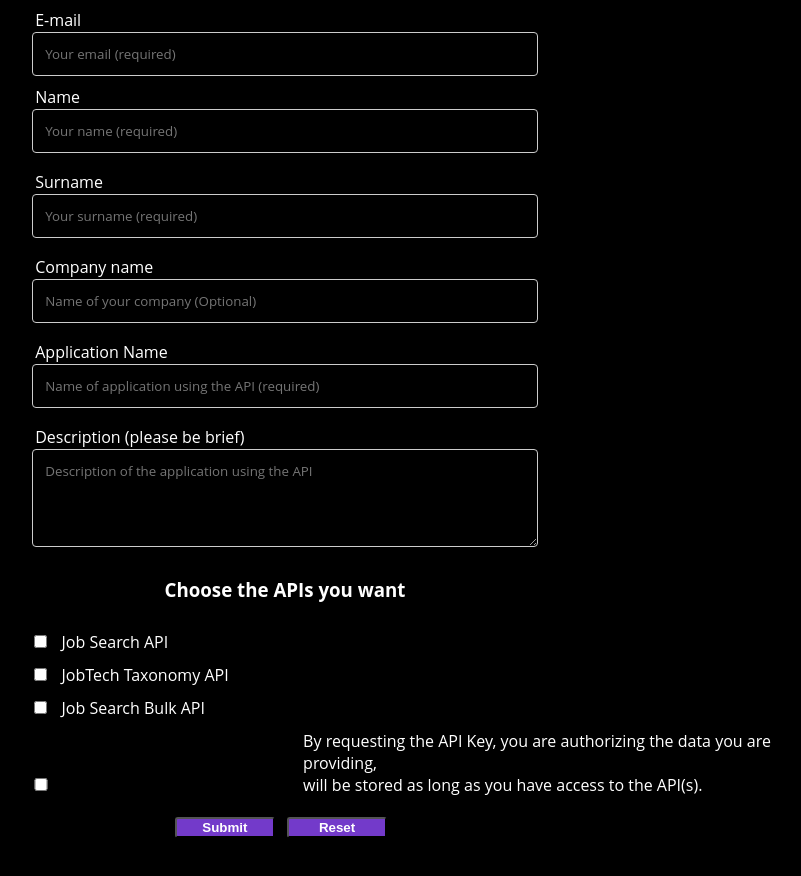
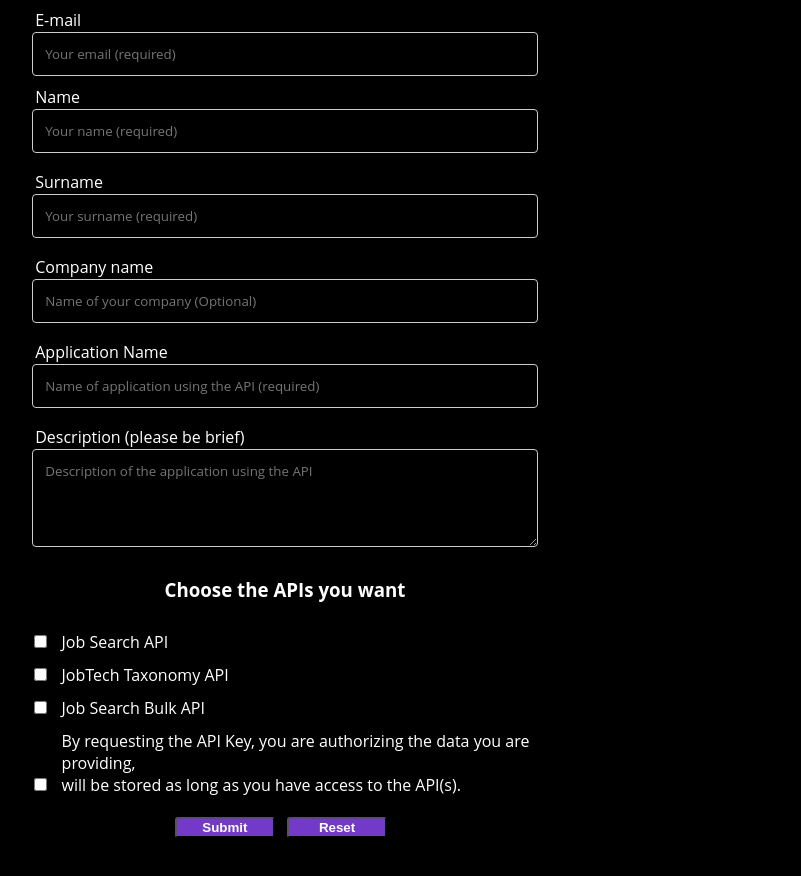
Before and after one commit to JobtechSwe/api-key-generator, a Flask app: page / in a window 1280 px wide. Shown: the part 297-1173 px from the top of the page, without its empty margins (385-1186 px from the left). Run offline with Flask 2, Linux system fonts and the light colour scheme; data that the repository does not hold is empty; parts of the project's set-up code (start-up, migrations or seed data) failed here and were passed over; some libraries are stand-ins or nearby versions.

Commit message:
align checkbox

```diff
--- a/apikeys/static/style.css
+++ b/apikeys/static/style.css
@@ -88,6 +88,10 @@ body {
     width:15px;
 }
 
+#approve{
+    width:15px;
+}
+
 .style {
     background-color: black;
     color: white;
```
